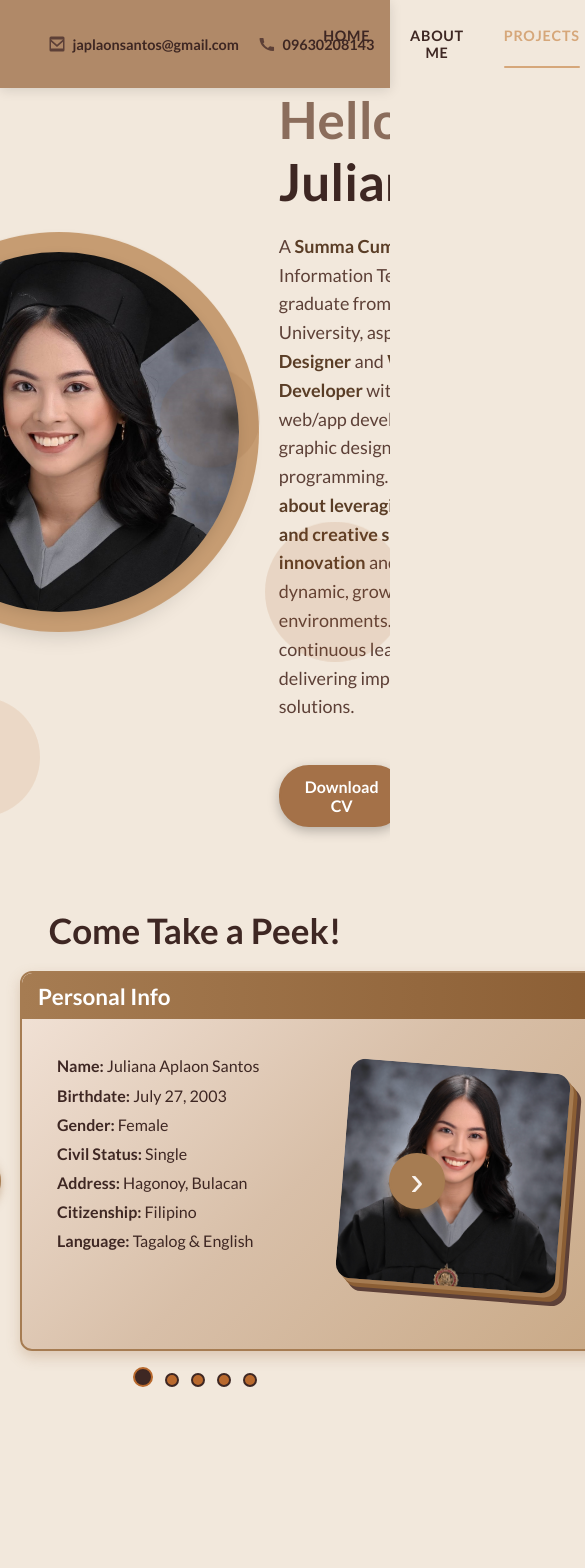
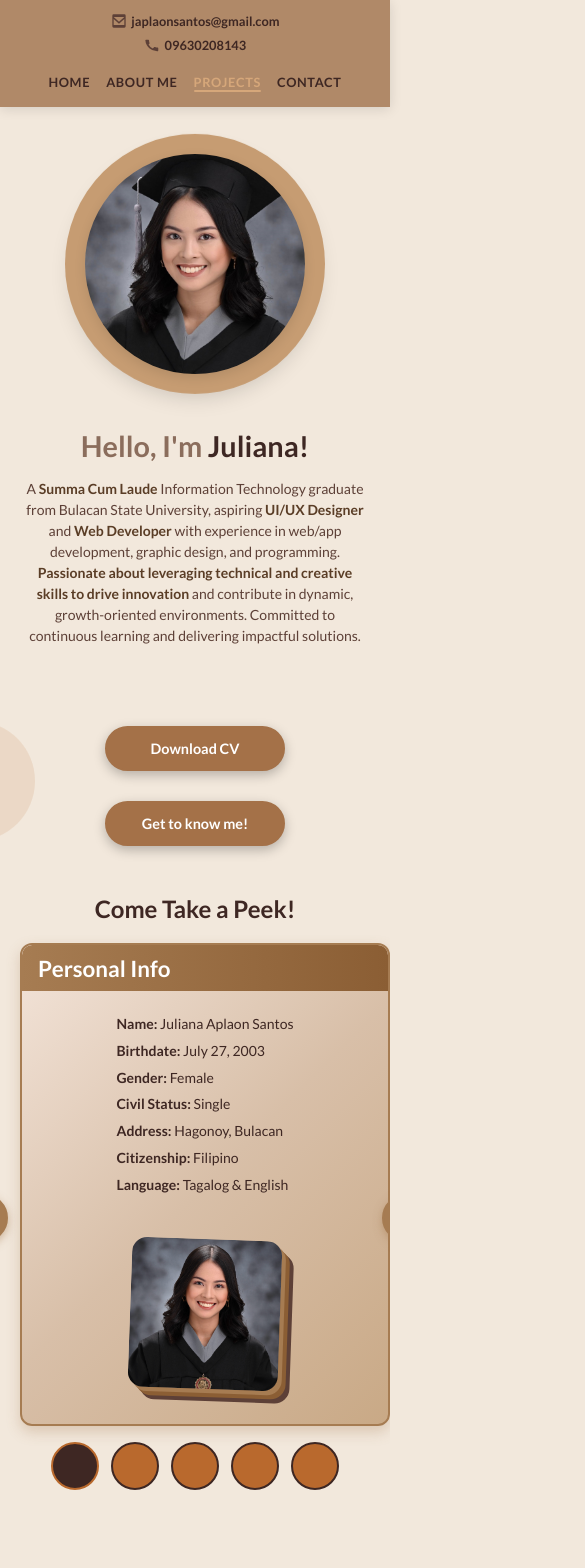
Before and after one commit to julianaaplaonsantos/mywebsite, a React (Vite) app: page / in a window 390 px wide. Shown: the top 1568 px of the page, 585 px wide, since content can reach past the window. Built offline with nearby package versions, Linux system fonts and the light colour scheme.

Commit message:
mobile ui fix test

```diff
--- a/src/components/Navbar.css
+++ b/src/components/Navbar.css
@@ -138,3 +138,59 @@
   justify-content: flex-end;
   flex-grow: 1;
 }
+
+@media (max-width: 768px) {
+  .navbar {
+    flex-direction: column;
+    padding: 1rem 1.5rem;
+    gap: 1rem;
+  }
+
+  .navbar-left {
+    justify-content: center;
+    gap: 1rem;
+  }
+
+  .slide-down-nav {
+    justify-content: center;
+    gap: 1.5rem;
+  }
+
+  .nav-link {
+    font-size: 0.9rem;
+  }
+
+  .contact-item {
+    gap: 0.3rem;
+  }
+
+  .contact-icon {
+    width: 16px;
+    height: 16px;
+  }
+}
+
+@media (max-width: 480px) {
+  .navbar {
+    padding: 0.8rem 1rem;
+  }
+
+  .navbar-left {
+    flex-direction: column;
+    gap: 0.5rem;
+    font-size: 0.8rem;
+  }
+
+  .slide-down-nav {
+    gap: 1rem;
+  }
+
+  .nav-link {
+    font-size: 0.8rem;
+    padding: 0.3rem 0;
+  }
+
+  .underline {
+    bottom: 15px;
+  }
+}
--- a/src/index.css
+++ b/src/index.css
@@ -37,3 +37,43 @@ a {
   text-decoration: none;
   color: inherit;
 }
+
+@media (max-width: 768px) {
+  /* Ensure all sections have proper mobile spacing */
+  section {
+    min-height: auto;
+    padding: 60px 15px;
+  }
+
+  /* Fix any overflow issues */
+  html, body {
+    overflow-x: hidden;
+  }
+
+  /* Make sure buttons are touch-friendly */
+  .explore-button,
+  .github-button,
+  .contact-icon-btn {
+    min-height: 44px;
+    min-width: 44px;
+  }
+}
+
+@media (max-width: 480px) {
+  /* Extra small screens */
+  section {
+    padding: 40px 10px;
+  }
+
+  /* Ensure text is readable */
+  body {
+    font-size: 14px;
+  }
+
+  /* Make touch targets larger */
+  .slider-btn,
+  .dot {
+    min-height: 48px;
+    min-width: 48px;
+  }
+}
--- a/src/sections/About.css
+++ b/src/sections/About.css
@@ -442,3 +442,104 @@
   right: 50%;
   transform: translateX(50%);
 }
+
+@media (max-width: 768px) {
+  .about-section {
+    padding: 80px 15px 40px;
+  }
+
+  .about-section > h2 {
+    font-size: 28px;
+    margin-top: -60px;
+  }
+
+  .slider-container {
+    width: 100%;
+    max-width: 500px;
+    height: auto;
+    min-height: 350px;
+  }
+
+  .slide-content {
+    padding: 20px;
+    height: auto;
+    min-height: 280px;
+  }
+
+  .personal-info-wrapper {
+    flex-direction: column;
+    gap: 15px;
+    align-items: center;
+  }
+
+  .personal-image {
+    width: 180px;
+    margin: 20px 0;
+    transform: rotate(2deg);
+  }
+
+  .slider-btn {
+    font-size: 2rem;
+    width: 48px;
+    height: 48px;
+  }
+
+  .slider-btn.prev {
+    left: -60px;
+  }
+
+  .slider-btn.next {
+    right: -60px;
+  }
+
+  .tools-multi-column {
+    grid-template-columns: repeat(2, 1fr);
+    gap: 1rem;
+    margin-top: 20px;
+  }
+
+  /* Hide about background circles on mobile */
+  .about-bg-circle {
+    display: none;
+  }
+}
+
+@media (max-width: 480px) {
+  .about-section {
+    padding: 60px 10px 30px;
+  }
+
+  .about-section > h2 {
+    font-size: 24px;
+  }
+
+  .slider-container {
+    max-width: 100%;
+    margin: 0 10px;
+  }
+
+  .slide-content {
+    padding: 15px;
+  }
+
+  .personal-image {
+    width: 150px;
+  }
+
+  .slider-btn.prev {
+    left: -50px;
+  }
+
+  .slider-btn.next {
+    right: -50px;
+  }
+
+  .tools-multi-column {
+    grid-template-columns: 1fr;
+    gap: 0.5rem;
+  }
+
+  .tools-list li {
+    font-size: 16px;
+  }
+}
--- a/src/sections/Contact.css
+++ b/src/sections/Contact.css
@@ -120,3 +120,64 @@
   animation: fadeSlideUp 0.3s forwards;
   animation-delay: 0.85s;
 }
+
+@media (max-width: 768px) {
+  .contact-section {
+    padding: 60px 20px 80px;
+  }
+
+  .contact-title {
+    font-size: 3.5rem;
+    margin-bottom: 40px;
+  }
+
+  .contact-buttons {
+    gap: 20px;
+  }
+
+  .contact-icon-btn {
+    font-size: 3.5rem;
+  }
+
+  .contact-info {
+    font-size: 1.3rem;
+  }
+
+  .contact-info-icon {
+    font-size: 1.6rem;
+  }
+}
+
+@media (max-width: 480px) {
+  .contact-section {
+    padding: 40px 15px 60px;
+  }
+
+  .contact-title {
+    font-size: 2.5rem;
+    margin-bottom: 30px;
+  }
+
+  .contact-buttons {
+    gap: 15px;
+    flex-wrap: wrap;
+  }
+
+  .contact-icon-btn {
+    font-size: 3rem;
+  }
+
+  .contact-info {
+    font-size: 1.1rem;
+  }
+
+  .contact-info p {
+    flex-direction: column;
+    gap: 8px;
+    text-align: center;
+  }
+
+  .contact-info-icon {
+    font-size: 1.4rem;
+  }
+}
--- a/src/sections/Home.css
+++ b/src/sections/Home.css
@@ -320,3 +320,105 @@
     transform: translateY(-25px);
   }
 }
+
+/* ==============================================
+   MOBILE RESPONSIVE CSS FIXES
+   Add these media queries to your existing CSS files
+   ============================================== */
+
+/* ========== HOME SECTION MOBILE FIXES ========== */
+@media (max-width: 768px) {
+  .home-container {
+    flex-direction: column;
+    gap: 30px;
+    transform: translateY(0);
+    padding: 20px 0;
+  }
+
+  .image-wrapper {
+    width: 280px;
+    height: 280px;
+    order: 1;
+  }
+
+  .circle-bg {
+    width: 300px;
+    height: 300px;
+  }
+
+  .profile-img {
+    width: 260px;
+    height: 260px;
+  }
+
+  .text-content {
+    order: 2;
+    max-width: 100%;
+    text-align: center;
+    padding: 0 10px;
+  }
+
+  .text-content h1 {
+    font-size: 2.2rem;
+    margin-top: 15px;
+    margin-bottom: 15px;
+  }
+
+  .text-content p {
+    font-size: 16px;
+    line-height: 1.5;
+  }
+
+  .buttons-container {
+    flex-direction: column;
+    gap: 15px;
+    margin-top: 20px;
+    align-items: center;
+  }
+
+  .buttons-container .explore-button {
+    width: 200px;
+    text-align: center;
+  }
+
+  /* Hide some background circles on mobile */
+  .home-section .circle2,
+  .home-section .circle3 {
+    display: none;
+  }
+}
+
+@media (max-width: 480px) {
+  .home-section {
+    padding: 20px 15px;
+  }
+
+  .image-wrapper {
+    width: 240px;
+    height: 240px;
+  }
+
+  .circle-bg {
+    width: 260px;
+    height: 260px;
+  }
+
+  .profile-img {
+    width: 220px;
+    height: 220px;
+  }
+
+  .text-content h1 {
+    font-size: 1.8rem;
+  }
+
+  .text-content p {
+    font-size: 14px;
+  }
+
+  .buttons-container .explore-button {
+    width: 180px;
+    padding: 12px 20px;
+    font-size: 0.9rem;
+  }
+}
--- a/src/sections/Projects.css
+++ b/src/sections/Projects.css
@@ -288,3 +288,70 @@
     transform: translateY(-30px);
   }
 }
+
+@media (max-width: 768px) {
+  .projects-section {
+    padding: 60px 15px 40px;
+  }
+
+  .section-title {
+    font-size: 28px;
+    margin-bottom: 30px;
+  }
+
+  .projects-grid {
+    grid-template-columns: 1fr;
+    gap: 20px;
+    max-width: 100%;
+  }
+
+  .project-card {
+    height: auto;
+    min-height: 300px;
+    padding: 20px;
+  }
+
+  .project-image,
+  .project-placeholder {
+    height: 120px;
+  }
+
+  .github-button {
+    padding: 12px 28px;
+    font-size: 0.9rem;
+  }
+
+  /* Hide projects background circles on mobile */
+  .projects-section .circle {
+    display: none;
+  }
+}
+
+@media (max-width: 480px) {
+  .projects-section {
+    padding: 40px 10px 30px;
+  }
+
+  .section-title {
+    font-size: 24px;
+  }
+
+  .project-card {
+    padding: 15px;
+    min-height: 280px;
+  }
+
+  .project-image,
+  .project-placeholder {
+    height: 100px;
+  }
+
+  .project-description {
+    font-size: 0.9rem;
+  }
+
+  .github-button {
+    padding: 10px 24px;
+    font-size: 0.85rem;
+  }
+}
```
